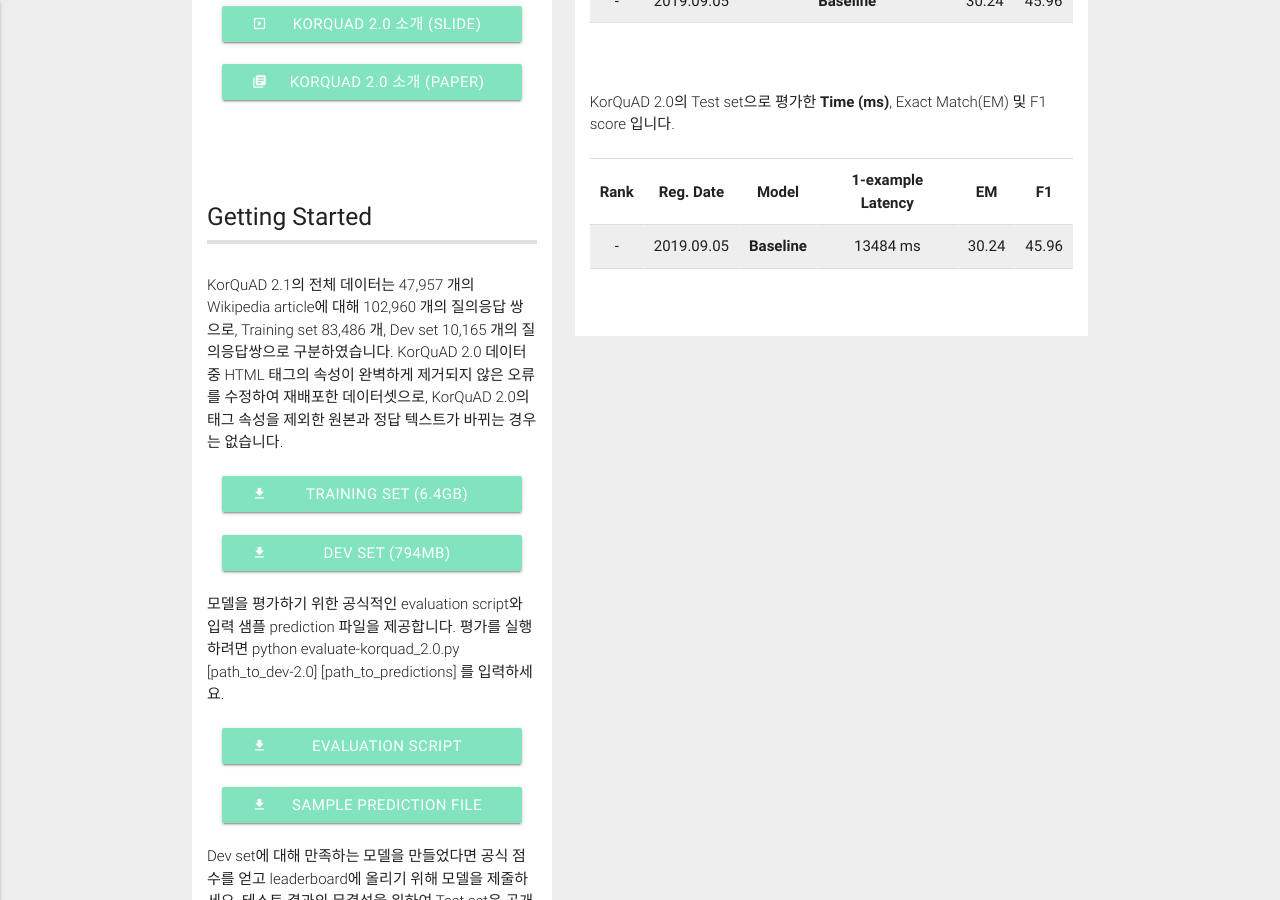
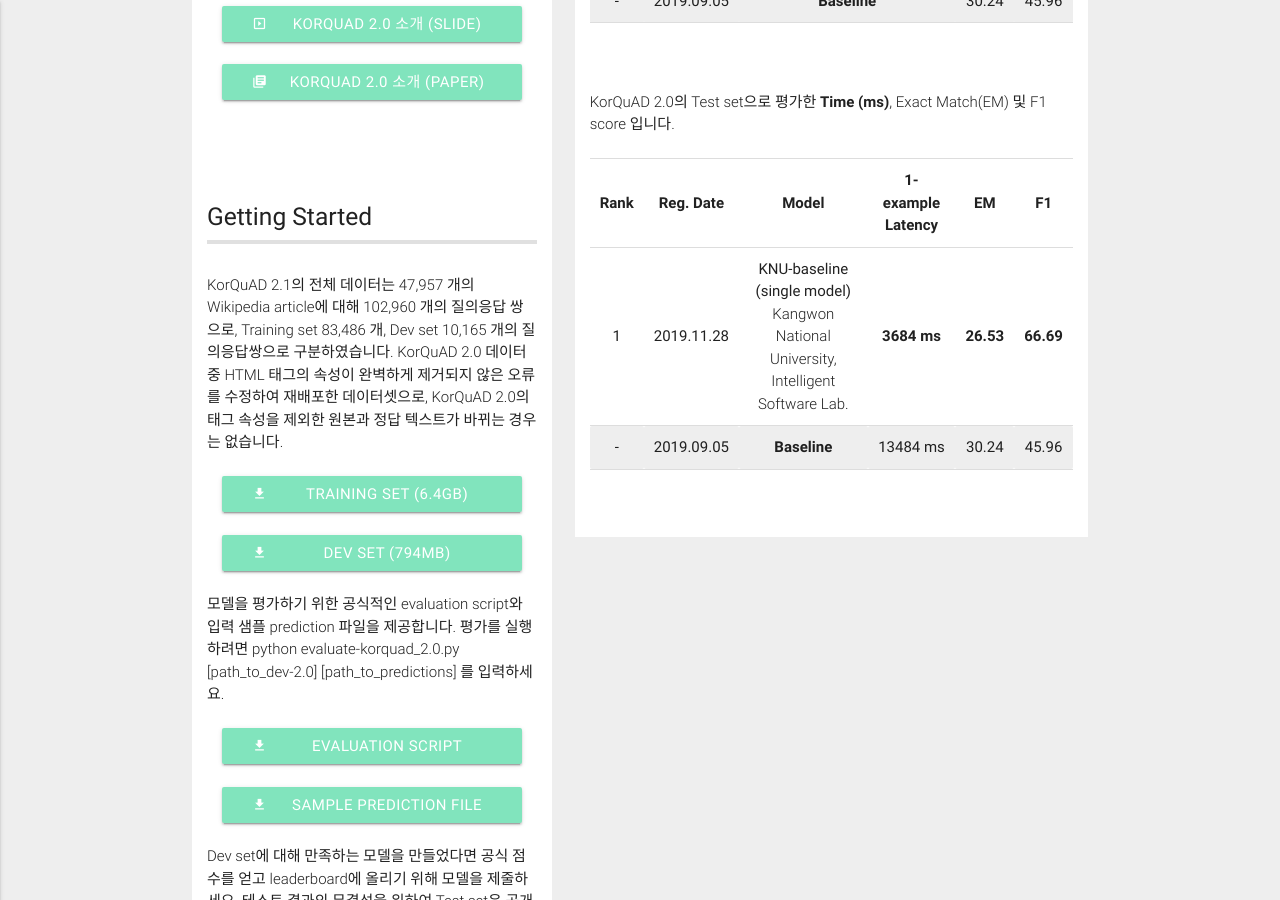
Before and after one commit to korquad/korquad.github.io, a Jekyll site: the page built from index.md, in a window 1280 px wide and 900 px high, scrolled down 1020 px. Built offline with Jekyll 4.4.1, drawn with Linux system fonts in a browser that asks for light colours.

Commit message:
KorQuAD 2.0 Leaderboard Updated

```diff
--- a/_layouts/home.html
+++ b/_layouts/home.html
@@ -159,7 +159,7 @@
                       <td>KNU-baseline (single model)
                         <p class="light">Kangwon National University, Intelligent Software Lab.</p>
                       </td>
-                      <td><b>26.53<b></td>
+                      <td><b>26.53</b></td>
                       <td><b>66.69</b></td>
                     </tr>
 
@@ -206,6 +206,17 @@
                     </tr>
                   </thead>
                   <tbody>
+
+                    <tr>
+                      <td>1</td>
+                      <td>2019.11.28</td>
+                      <td>KNU-baseline (single model)
+                        <p class="light">Kangwon National University, Intelligent Software Lab.</p>
+                      </td>
+                      <td><b>3684 ms</b></td>
+                      <td><b>26.53</b></td>
+                      <td><b>66.69</b></td>
+                    </tr>
 
                     <tr>
                       <td bgcolor="#eee">-</td>
--- a/category/1.0_ENG.html
+++ b/category/1.0_ENG.html
@@ -157,7 +157,7 @@
                       <td>KorBERT-Large v1.0
                         <p class="light">ETRI ExoBrain Team</p>
                       </td>
-                      <td><b>87.76<b></td>
+                      <td><b>87.76</b></td>
                       <td><b>95.02</b></td>
                     </tr>
                     <tr>
--- a/category/1.0_KOR.html
+++ b/category/1.0_KOR.html
@@ -151,7 +151,7 @@
                       <td>KorBERT-Large v1.0
                         <p class="light">ETRI ExoBrain Team</p>
                       </td>
-                      <td><b>87.76<b></td>
+                      <td><b>87.76</b></td>
                       <td><b>95.02</b></td>
                     </tr>
                     <tr>
```
